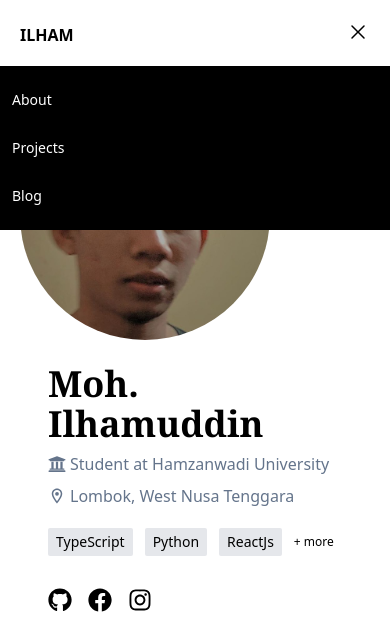
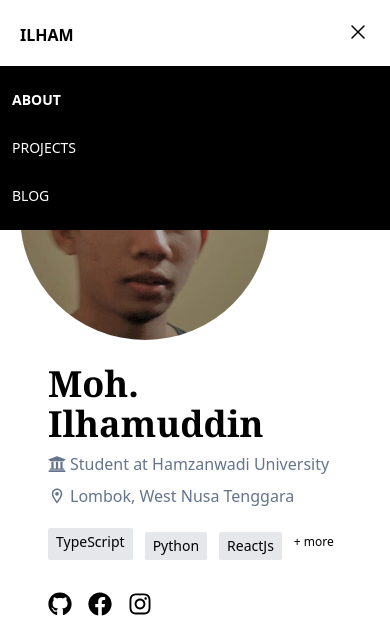
Before and after one commit to superiorkid/mohilham, a Next.js app: page / in a window 390 px wide. Both pictures are taken after a click on the button 358 px from the left and 32 px from the top of the page. Shown: the top 618 px of the page. Built offline with nearby package versions, Linux system fonts and the light colour scheme.

Commit message:
better responsive

```diff
--- a/src/app/components/Header.tsx
+++ b/src/app/components/Header.tsx
@@ -2,9 +2,14 @@
 
 import React, { useState } from "react";
 import NavItem from "./NavItem";
+import Link from "next/link";
+import { usePathname } from "next/navigation";
+
+const navItemStyle = "font-bold";
 
 function Navbar() {
   const [openMobileMenu, setOpenMobileMenu] = useState<boolean>(false);
+  const pathname = usePathname();
 
   return (
     <header className="py-5">
@@ -55,15 +60,30 @@ function Navbar() {
         <div
           className={`${!openMobileMenu && "hidden"} space-y-3 bg-black py-4`}
         >
-          <a href="#" className="mobile-menu-button">
-            About
-          </a>
-          <a href="#" className="mobile-menu-button">
-            Projects
-          </a>
-          <a href="#" className="mobile-menu-button">
-            Blog
-          </a>
+          <Link
+            href="/"
+            className={`hover:text-orange-500 mobile-menu-button ${
+              pathname === "/" ? `${navItemStyle}` : ""
+            }`}
+          >
+            ABOUT
+          </Link>
+          <Link
+            href="/projects"
+            className={`hover:text-orange-500 mobile-menu-button ${
+              pathname === "/projects" ? `${navItemStyle}` : ""
+            }`}
+          >
+            PROJECTS
+          </Link>
+          <Link
+            href="/blog"
+            className={`hover:text-orange-500 mobile-menu-button ${
+              pathname === "/blog" ? `${navItemStyle}` : ""
+            }`}
+          >
+            BLOG
+          </Link>
         </div>
       </div>
     </header>
--- a/src/app/components/Skills.tsx
+++ b/src/app/components/Skills.tsx
@@ -43,7 +43,7 @@ function Skills() {
 
   return (
     <div className="flex flex-row w-full space-x-3">
-      <div className="flex flex-row space-x-3 text-sm font-reg">
+      <div className="flex flex-wrap space-y-1 space-x-3 text-sm font-reg max-w-5xl">
         {!showMore
           ? skillList.slice(0, 3).map((skill, index) => (
               <Link
--- a/src/app/page.tsx
+++ b/src/app/page.tsx
@@ -21,7 +21,7 @@ import Skills from "./components/Skills";
 function Home() {
   return (
     <div className="px-5">
-      <div className="py-5 md:flex md:flex-row space-x-1 w-full">
+      <div className="py-5 md:flex md:flex-row space-x-1">
         <div>
           <Image
             src="/me.jpg"
```
